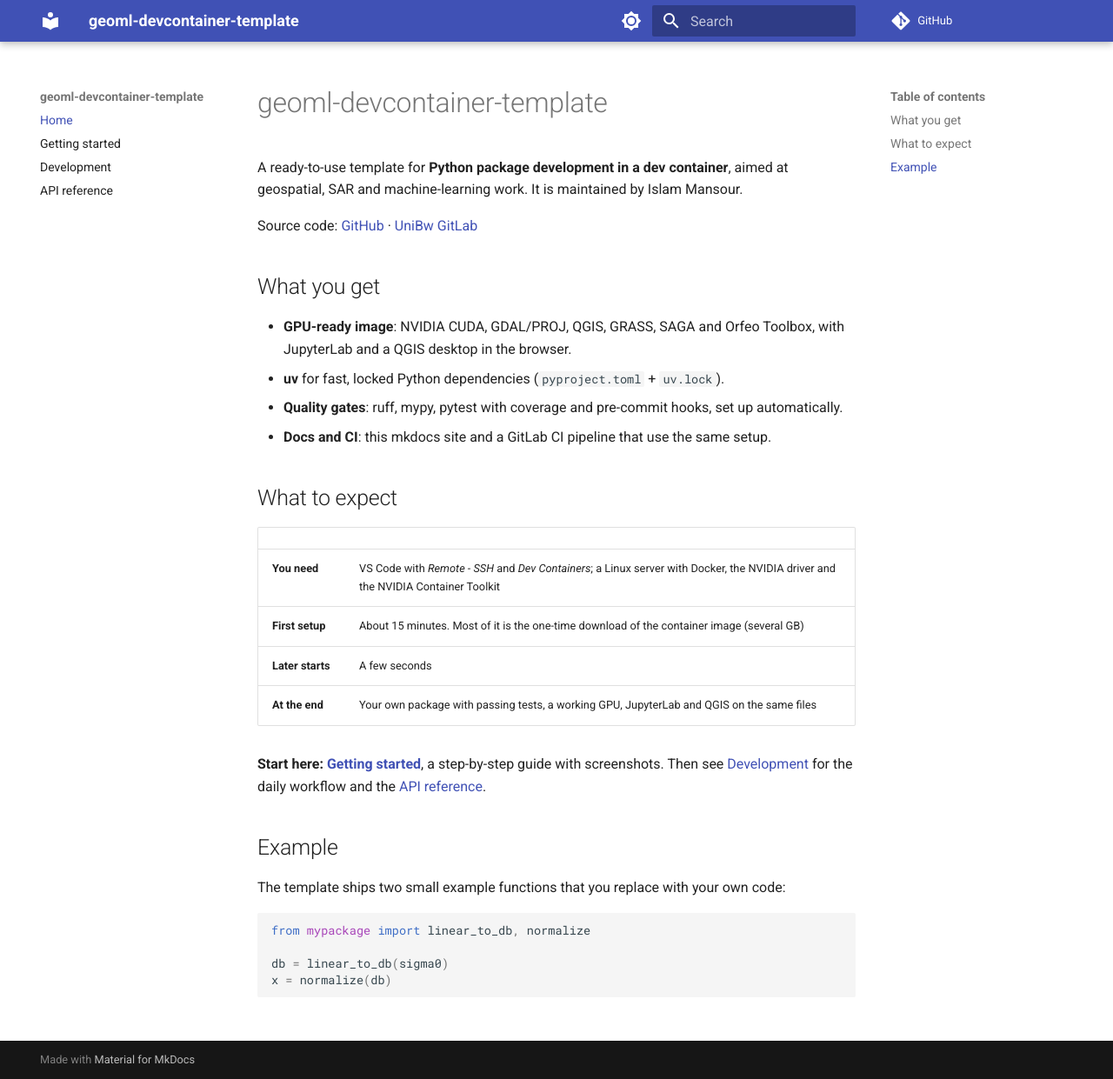
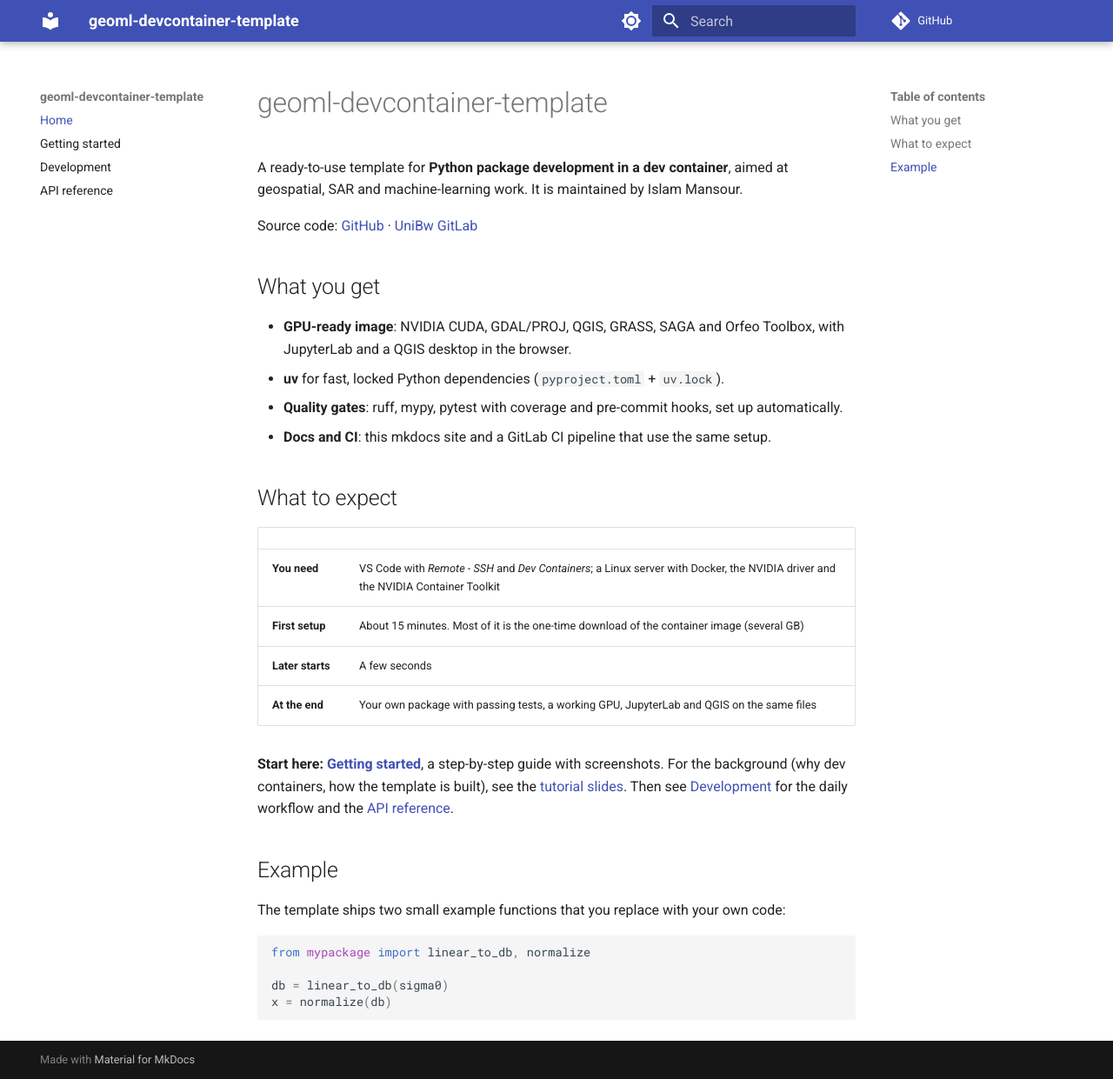
Before and after one commit to IslamAlam/geoml-devcontainer-template, an MkDocs documentation site: the page built from docs/index.md, in a window 1280 px wide and 1241 px high. Shown: the whole window at 87% size. Built offline with MkDocs 1.6.1 and Material for MkDocs 9.7.7, drawn with Linux system fonts in a browser that asks for light colours; comment, search, counter and statistics services are not loaded.

Commit message:
Link the tutorial slides from the README and docs home page

```diff
--- a/docs/index.md
+++ b/docs/index.md
@@ -24,6 +24,8 @@ Source code: [GitHub](https://github.com/IslamAlam/geoml-devcontainer-template)
 | **At the end** | Your own package with passing tests, a working GPU, JupyterLab and QGIS on the same files |
 
 **Start here: [Getting started](getting-started.md)**, a step-by-step guide with screenshots.
+For the background (why dev containers, how the template is built), see the
+[tutorial slides](https://tutorial.geoml-template.imansour.net/).
 Then see [Development](dev.md) for the daily workflow and the [API reference](api.md).
 
 ## Example
```
Also changed, not shown: README.md (+2 -1 lines).
